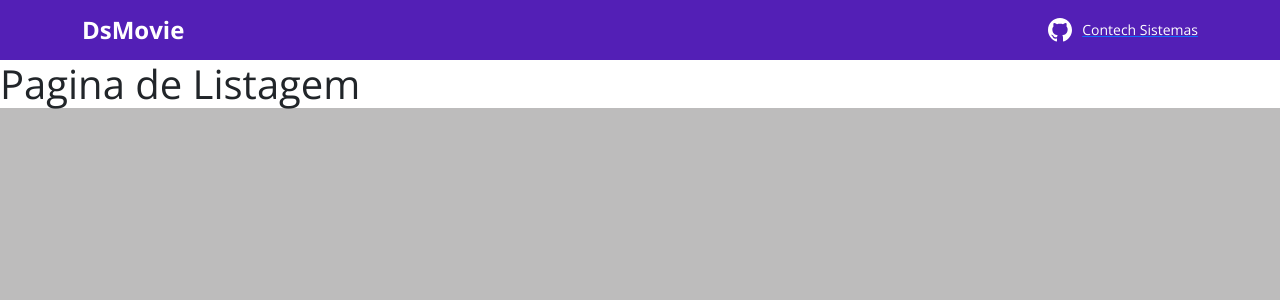
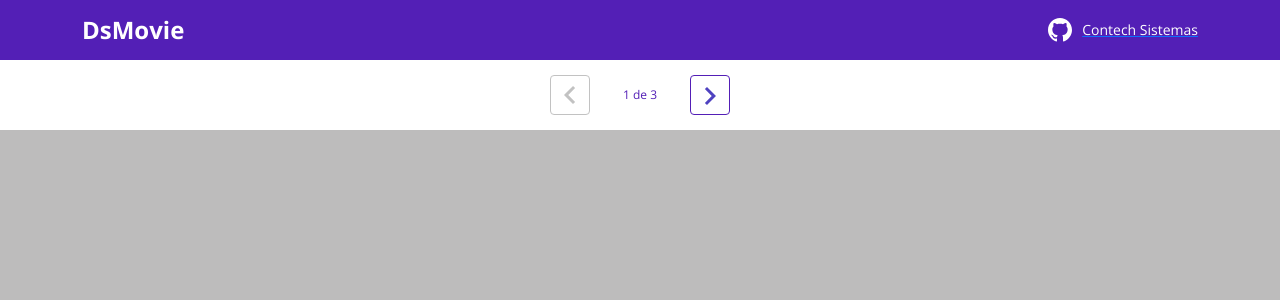
Before and after one commit to mourasuporte24/dsmovie, a React (Create React App) app in the folder frontend/: page / in a window 1280 px wide. Shown: the top 300 px of the page. Built offline with nearby package versions, Linux system fonts and the light colour scheme.

Commit message:
Pagination Layout

```diff
--- a/frontend/src/components/Navbar/index.tsx
+++ b/frontend/src/components/Navbar/index.tsx
@@ -10,7 +10,7 @@
           <a href="https://github.com/mourasuporte24">
             <div className="dsmovie-contact-contain">
               <GithubIcon />
-              <p className="dsmovie-contact-link">Contech Sistemas </p>
+              <p className="dsmovie-contact-link">Contech Sistemas  </p>
             </div>
           </a>
         </div>
--- /dev/null
+++ b/frontend/src/components/Pagination/index.tsx
@@ -0,0 +1,23 @@
+
+import './styles.css';
+import {ReactComponent as Arrow} from 'assets/img/arrow.svg';
+function Pagination() {
+
+    return (
+
+        <div className="dsmovie-pagination-container">
+            <div className="dsmovie-pagination-box">
+                <button className="dsmovie-pagination-button" disabled={true} >
+                    <Arrow />
+                </button>
+                <p>{`${1} de ${3}`}</p>
+                <button className="dsmovie-pagination-button" disabled={false} >
+                    <Arrow className="dsmovie-flip-horizontal" />
+                </button>
+            </div>
+        </div>
+
+    );
+}
+
+export default Pagination;
--- /dev/null
+++ b/frontend/src/components/Pagination/styles.css
@@ -0,0 +1,53 @@
+.dsmovie-pagination-container {
+    padding: 15px 0;
+    display: flex;
+    justify-content: center;
+    align-items: center;
+}
+
+.dsmovie-pagination-box {
+    width: 180px;
+    display: flex;
+    justify-content: space-between;
+    align-items: center;
+}
+
+.dsmovie-pagination-box form {
+    width: 100%;
+    display: flex;
+}
+
+.dsmovie-pagination-button {
+    width: 40px;
+    height: 40px;
+    border-radius: 4px;
+    background-color: #fff;
+    display: flex;
+    justify-content: center;
+    align-items: center;
+    border: 1px solid var(--color-primary);
+    cursor: pointer;
+}
+
+.dsmovie-pagination-button svg {
+    filter: brightness(0) saturate(100%) invert(26%) sepia(19%) saturate(7395%) hue-rotate(234deg) brightness(89%) contrast(92%);
+}
+
+.dsmovie-pagination-button:disabled {
+    border: 1px solid #c2c2c2;
+    cursor: unset;
+}
+
+.dsmovie-pagination-button:disabled svg {
+    filter: none;
+}
+
+.dsmovie-pagination-container p {
+    margin: 0;
+    font-size: 12px;
+    color: var(--color-primary);
+}
+
+.dsmovie-flip-horizontal {
+    transform: rotate(180deg);
+}
--- a/frontend/src/pages/Listing/index.tsx
+++ b/frontend/src/pages/Listing/index.tsx
@@ -1,8 +1,10 @@
-function Listing(){
+
+import Pagination from "components/Pagination";
+function Listing() {
 
     return (
 
-        <h1>Pagina de Listagem</h1>
+        <Pagination/>
     );
 }
 export default Listing;
```
Also changed, not shown: frontend/src/assets/img/arrow.svg (added), frontend/src/index.tsx (line endings or trailing spaces).
